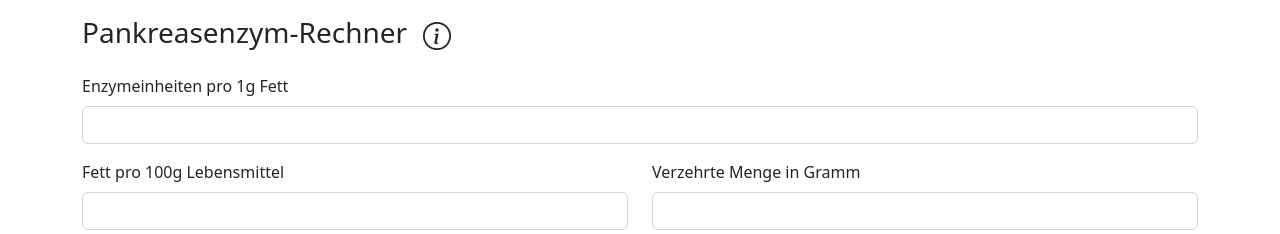
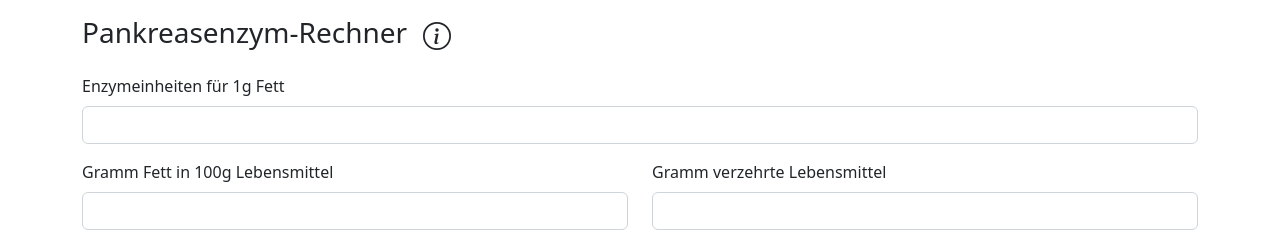
Before and after one commit to adalinger/enzyme-calculator, a React (Create React App) app: page / in a window 1280 px wide. Shown: the top 234 px of the page. Built offline with nearby package versions, Linux system fonts and the light colour scheme.

Commit message:
Improve input labels

```diff
--- a/src/main/Calculator.tsx
+++ b/src/main/Calculator.tsx
@@ -62,7 +62,7 @@ function Calculator() {
                     </Col>
                     <Col sm={12} className="mt-3">
                         <Form.Group>
-                            <FormLabel htmlFor={keyEnzymeUnitsPerGramFat}>Enzymeinheiten pro 1g Fett</FormLabel>
+                            <FormLabel htmlFor={keyEnzymeUnitsPerGramFat}>Enzymeinheiten für 1g Fett</FormLabel>
                             <FormControl
                                 id={keyEnzymeUnitsPerGramFat}
                                 type="number"
@@ -76,7 +76,7 @@ function Calculator() {
                         <React.Fragment key={index}>
                             <Col xs={6} className="mt-3">
                                 <Form.Group>
-                                    <FormLabel htmlFor="fatPer100GramsFood">Fett pro 100g Lebensmittel</FormLabel>
+                                    <FormLabel htmlFor="fatPer100GramsFood">Gramm Fett in 100g Lebensmittel</FormLabel>
                                     <FormControl
                                         id="fatPer100GramsFood"
                                         type="number"
@@ -88,7 +88,7 @@ function Calculator() {
                             </Col>
                             <Col xs={6} className="mt-3">
                                 <Form.Group>
-                                    <FormLabel htmlFor="eatenGramsFood">Verzehrte Menge in Gramm</FormLabel>
+                                    <FormLabel htmlFor="eatenGramsFood">Gramm verzehrte Lebensmittel</FormLabel>
                                     <FormControl
                                         id="eatenGramsFood"
                                         type="number"
```
